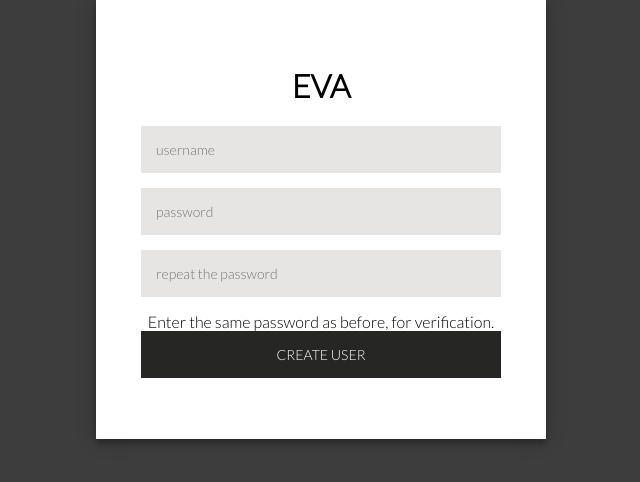
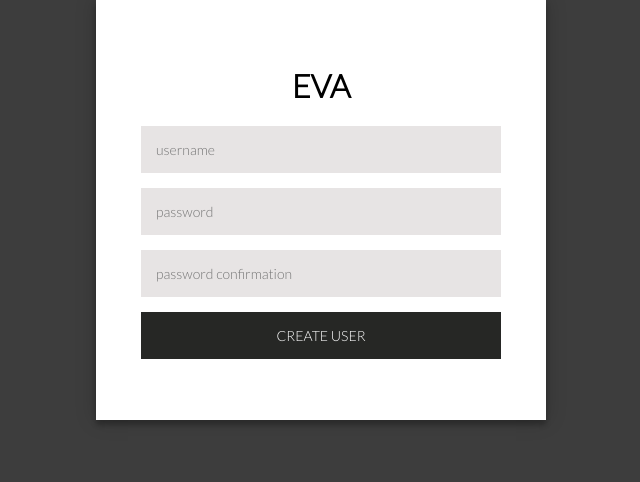
Before and after one commit to algrit/EVA2, a Django app: page /users/register/ in a window 1280 px wide. Shown: the part 135-617 px from the top of the page, without its empty margins (294-934 px from the left). Run offline with Django 4.2, Linux system fonts and the light colour scheme.

Commit message:
passwords fields inherit successfully

```diff
--- a/users/forms.py
+++ b/users/forms.py
@@ -1,34 +1,20 @@
 from django import forms
-from django.contrib.auth.forms import UserCreationForm, UsernameField
+from django.contrib.auth.forms import UserCreationForm
 from django.contrib.auth.models import User
-from django.utils.translation import gettext_lazy as _
-from django.contrib.auth import password_validation
+
 
 class UserRegisterForm(UserCreationForm):
-    username = UsernameField(widget=forms.TextInput(attrs={'placeholder': 'username'}))
-    password1 = forms.CharField(
-        label=_("Password"),
-        strip=False,
-        widget=forms.PasswordInput(attrs={"autocomplete": "new-password",
-                                          'placeholder': 'password'}),
-        help_text=password_validation.password_validators_help_text_html(),
-    )
-    password2 = forms.CharField(
-        label=_("Password confirmation"),
-        widget=forms.PasswordInput(attrs={"autocomplete": "new-password",
-                                          'placeholder': 'repeat the password'}),
-        strip=False,
-        help_text=_("Enter the same password as before, for verification."),
-    )
+    def __init__(self, *args, **kwargs):
+        super(UserRegisterForm, self).__init__(*args, **kwargs)
+        self.fields['username'].widget.attrs['placeholder'] = 'username'
+        self.fields['password1'].widget.attrs['placeholder'] = 'password'
+        self.fields['password2'].widget.attrs['placeholder'] = 'password confirmation'
 
     class Meta:
         model = User
-        fields = ['username', 'password1', 'password2']
-        # widgets = {
-        #     'username': forms.TextInput(attrs={'placeholder': 'username'}),
-        #     'password1': forms.TextInput(attrs={'placeholder': 'TEST'}),
-        #     'password2': forms.PasswordInput(attrs={'placeholder': 'TEST'}),
-        # }
+        fields = ['username']
+
+
 
 
 class LoginForm(forms.Form):
--- a/users/templates/registration/register.html
+++ b/users/templates/registration/register.html
@@ -15,13 +15,13 @@
                     {% csrf_token %}
                     {{ form.username }}
                     {{ form.username.errors }}
-                    {{ form.username.help_text }}
+<!--                    {{ form.username.help_text }}-->
                     {{ form.password1 }}
                     {{ form.password1.errors }}
-                    {{ form.password1.help_text }}
+<!--                    {{ form.password1.help_text }}-->
                     {{ form.password2 }}
                     {{ form.password2.errors }}
-                    {{ form.password2.help_text }}
+<!--                    {{ form.password2.help_text }}-->
                     <button type="submit">Create user</button>
                 </form>
             </div>
```
